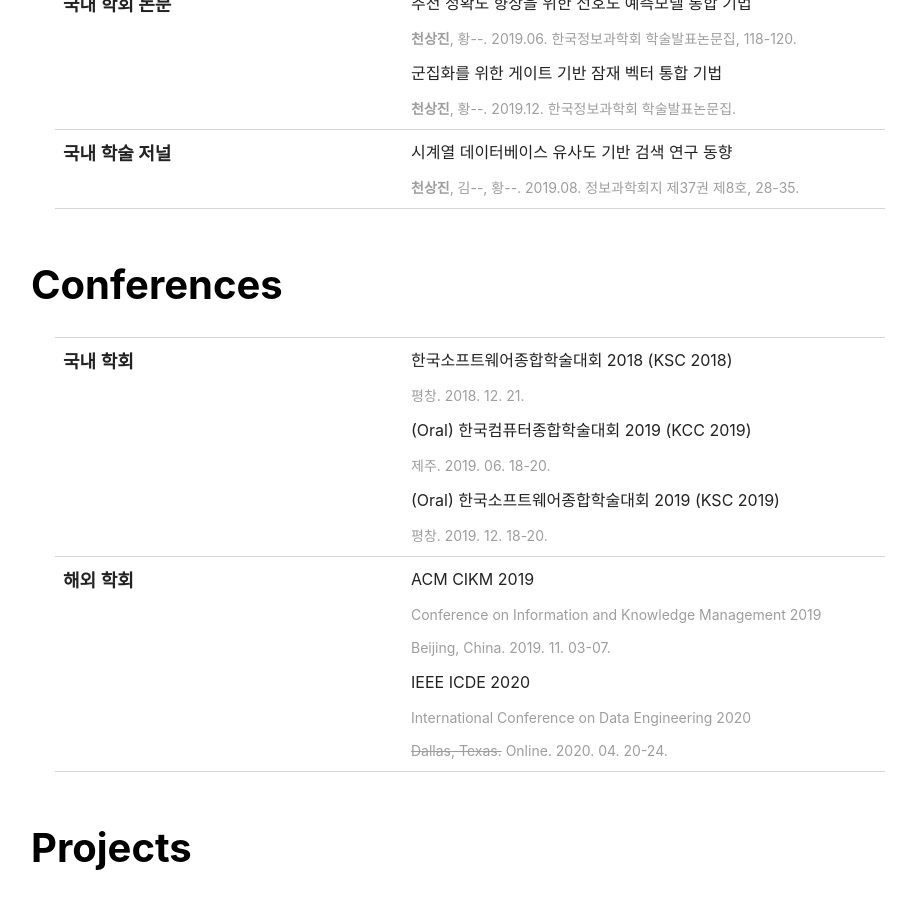
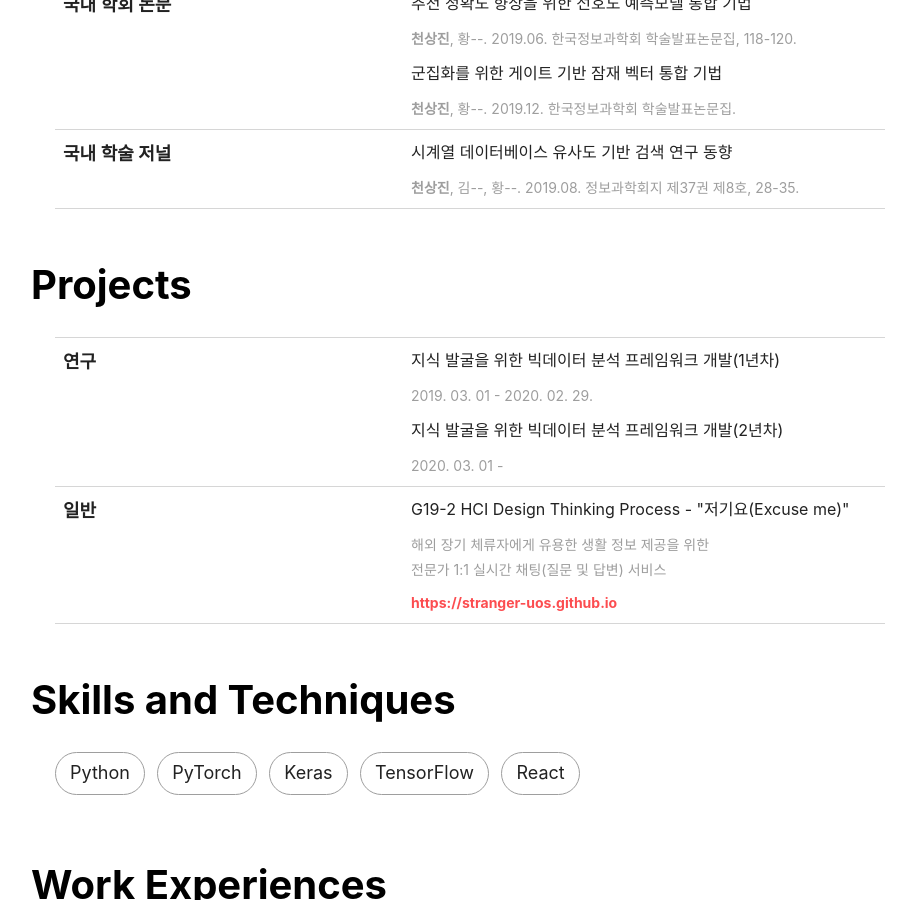
Before and after one commit to cheon-research/cheon-research.github.io, a Jekyll site: the page built from cv.html, in a window 1280 px wide and 900 px high, scrolled down 865 px. Shown: the whole window, without its empty margins (182-1098 px from the left). Built offline with Jekyll 4.4.1, drawn with Linux system fonts in a browser that asks for light colours; nearby versions of some CDN libraries.

Commit message:
Update cv.html

```diff
--- a/cv.html
+++ b/cv.html
@@ -79,7 +79,7 @@ layout: article
     </ul>
 </div>
 
-<div class="conference section">
+<div class="conference section" style="display: none;">
     <h1>Conferences</h1>
     <ul>
         <li>
```
